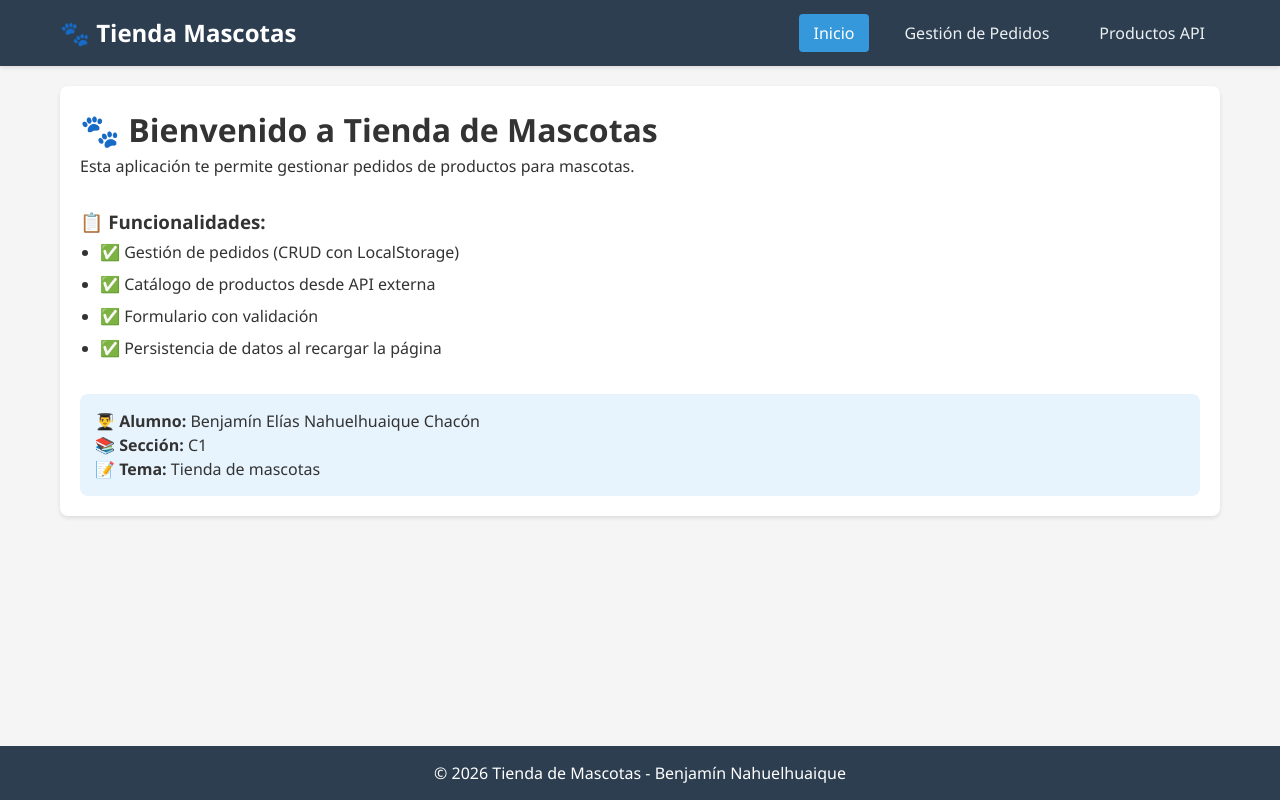
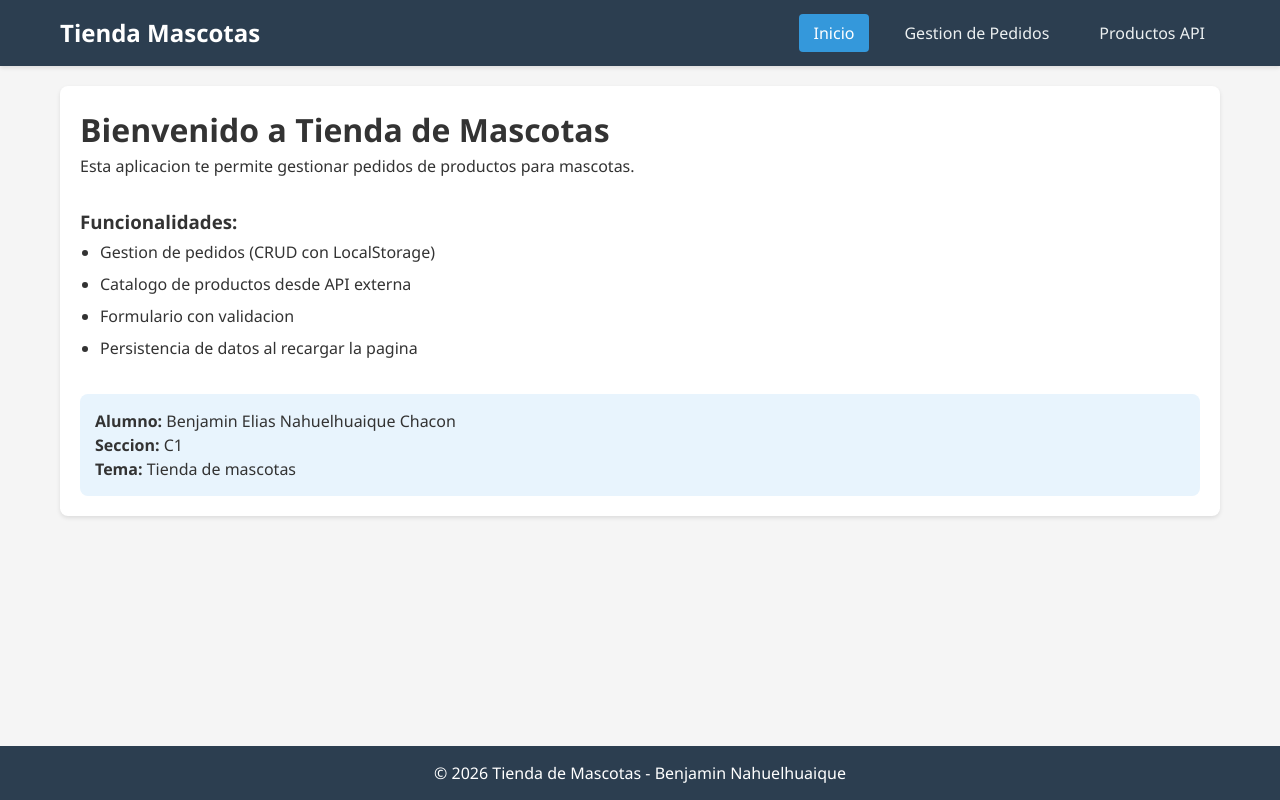
Before and after one commit to Aleluya1234/REPO-Eva3, a React (Vite) app in the folder REPO-Eva-3/: page / in a window 1280 px wide. Built offline with nearby package versions, Linux system fonts and the light colour scheme; the HTML template or start-up script is replaced by a standard one.

Commit message:
Correcion de codigo, evaluacion 3 completada a la espera de realizar el video

```diff
--- a/REPO-Eva-3/src/App.css
+++ b/REPO-Eva-3/src/App.css
@@ -32,7 +32,6 @@ footer {
   margin-top: 20px;
 }
 
-/* Estilos para las tarjetas */
 .card {
   background: white;
   border-radius: 8px;
@@ -41,7 +40,6 @@ footer {
   margin-bottom: 15px;
 }
 
-/* Estilos para el formulario */
 .form-group {
   margin-bottom: 15px;
 }
--- a/REPO-Eva-3/src/App.jsx
+++ b/REPO-Eva-3/src/App.jsx
@@ -18,7 +18,7 @@ function App() {
           </Routes>
         </main>
         <footer>
-          <p>© 2026 Tienda de Mascotas - Benjamín Nahuelhuaique</p>
+          <p>© 2026 Tienda de Mascotas - Benjamin Nahuelhuaique</p>
         </footer>
       </div>
     </BrowserRouter>
--- a/REPO-Eva-3/src/components/FormularioPedido.jsx
+++ b/REPO-Eva-3/src/components/FormularioPedido.jsx
@@ -11,7 +11,6 @@ function FormularioPedido({ onGuardar, pedidoEditando, onCancelar }) {
 
   const [errores, setErrores] = useState({});
 
-  // Si hay un pedido para editar, cargar sus datos
   useEffect(() => {
     if (pedidoEditando) {
       setFormData({
@@ -24,14 +23,12 @@ function FormularioPedido({ onGuardar, pedidoEditando, onCancelar }) {
     }
   }, [pedidoEditando]);
 
-  // Manejar cambios en los inputs
   const handleChange = (e) => {
     const { name, value } = e.target;
     setFormData({
       ...formData,
       [name]: value
     });
-    // Limpiar error del campo cuando el usuario escribe
     if (errores[name]) {
       setErrores({
         ...errores,
@@ -40,7 +37,6 @@ function FormularioPedido({ onGuardar, pedidoEditando, onCancelar }) {
     }
   };
 
-  // Validar formulario
   const validar = () => {
     const nuevosErrores = {};
 
@@ -64,13 +60,11 @@ function FormularioPedido({ onGuardar, pedidoEditando, onCancelar }) {
     return Object.keys(nuevosErrores).length === 0;
   };
 
-  // Manejar envío del formulario
   const handleSubmit = (e) => {
     e.preventDefault();
 
     if (validar()) {
       onGuardar(formData);
-      // Limpiar formulario si no es edición
       if (!pedidoEditando) {
         setFormData({
           cliente: '',
--- a/REPO-Eva-3/src/components/ListaPedidos.jsx
+++ b/REPO-Eva-3/src/components/ListaPedidos.jsx
@@ -42,14 +42,14 @@ function ListaPedidos({ pedidos, onEditar, onEliminar }) {
                   onClick={() => onEditar(pedido)}
                   style={{ marginRight: '5px', padding: '5px 10px', fontSize: '12px' }}
                 >
-                  ✏️
+                  Editar
                 </button>
                 <button
                   className="btn btn-danger"
                   onClick={() => onEliminar(pedido.id)}
                   style={{ padding: '5px 10px', fontSize: '12px' }}
                 >
-                  🗑️
+                  Eliminar
                 </button>
               </td>
             </tr>
--- a/REPO-Eva-3/src/components/Navbar.jsx
+++ b/REPO-Eva-3/src/components/Navbar.jsx
@@ -6,7 +6,7 @@ function Navbar() {
     <nav className="navbar">
       <div className="nav-container">
         <div className="nav-logo">
-          🐾 Tienda Mascotas
+          Tienda Mascotas
         </div>
         <ul className="nav-links">
           <li>
@@ -16,7 +16,7 @@ function Navbar() {
           </li>
           <li>
             <NavLink to="/gestion" className={({ isActive }) => isActive ? 'active' : ''}>
-              Gestión de Pedidos
+              Gestion de Pedidos
             </NavLink>
           </li>
           <li>
--- a/REPO-Eva-3/src/components/TarjetaProducto.jsx
+++ b/REPO-Eva-3/src/components/TarjetaProducto.jsx
@@ -26,7 +26,7 @@ function TarjetaProducto({ producto }) {
         {producto.descripcion}
       </p>
       <p style={{ fontSize: '14px', marginBottom: '5px' }}>
-        <strong>Categoría:</strong> {producto.categoria}
+        <strong>Categoria:</strong> {producto.categoria}
       </p>
       <p style={{ fontSize: '18px', fontWeight: 'bold', color: '#2c3e50', marginBottom: '8px' }}>
         ${producto.precio.toLocaleString()}
@@ -39,7 +39,7 @@ function TarjetaProducto({ producto }) {
           color: 'white',
           fontSize: '12px'
         }}>
-          {producto.disponible ? '✅ Disponible' : '❌ No disponible'}
+          {producto.disponible ? 'Disponible' : 'No disponible'}
         </span>
       </p>
     </div>
--- a/REPO-Eva-3/src/pages/Gestion.jsx
+++ b/REPO-Eva-3/src/pages/Gestion.jsx
@@ -6,7 +6,6 @@ function Gestion() {
   const [pedidos, setPedidos] = useState([]);
   const [pedidoEditando, setPedidoEditando] = useState(null);
 
-  // Cargar pedidos desde LocalStorage al iniciar
   useEffect(() => {
     const pedidosGuardados = localStorage.getItem('pedidos');
     if (pedidosGuardados) {
@@ -14,12 +13,10 @@ function Gestion() {
     }
   }, []);
 
-  // Guardar pedidos en LocalStorage cuando cambien
   useEffect(() => {
     localStorage.setItem('pedidos', JSON.stringify(pedidos));
   }, [pedidos]);
 
-  // Agregar nuevo pedido
   const agregarPedido = (nuevoPedido) => {
     const pedidoConId = {
       ...nuevoPedido,
@@ -28,7 +25,6 @@ function Gestion() {
     setPedidos([...pedidos, pedidoConId]);
   };
 
-  // Actualizar pedido existente
   const actualizarPedido = (pedidoActualizado) => {
     setPedidos(pedidos.map(p =>
       p.id === pedidoActualizado.id ? pedidoActualizado : p
@@ -36,24 +32,22 @@ function Gestion() {
     setPedidoEditando(null);
   };
 
-  // Eliminar pedido
   const eliminarPedido = (id) => {
-    if (window.confirm('¿Estás seguro de eliminar este pedido?')) {
+    if (window.confirm('¿Estas seguro de eliminar este pedido?')) {
       setPedidos(pedidos.filter(p => p.id !== id));
     }
   };
 
-  // Seleccionar pedido para editar
   const editarPedido = (pedido) => {
     setPedidoEditando(pedido);
   };
 
   return (
     <div>
-      <h2>📦 Gestión de Pedidos</h2>
+      <h2>Gestion de Pedidos</h2>
 
       <div className="card">
-        <h3>{pedidoEditando ? '✏️ Editar Pedido' : '➕ Nuevo Pedido'}</h3>
+        <h3>{pedidoEditando ? 'Editar Pedido' : 'Nuevo Pedido'}</h3>
         <FormularioPedido
           onGuardar={pedidoEditando ? actualizarPedido : agregarPedido}
           pedidoEditando={pedidoEditando}
@@ -62,7 +56,7 @@ function Gestion() {
       </div>
 
       <div className="card">
-        <h3>📋 Lista de Pedidos ({pedidos.length})</h3>
+        <h3>Lista de Pedidos ({pedidos.length})</h3>
         <ListaPedidos
           pedidos={pedidos}
           onEditar={editarPedido}
--- a/REPO-Eva-3/src/pages/Inicio.jsx
+++ b/REPO-Eva-3/src/pages/Inicio.jsx
@@ -1,23 +1,23 @@
 function Inicio() {
   return (
     <div className="card">
-      <h1>🐾 Bienvenido a Tienda de Mascotas</h1>
-      <p>Esta aplicación te permite gestionar pedidos de productos para mascotas.</p>
+      <h1>Bienvenido a Tienda de Mascotas</h1>
+      <p>Esta aplicacion te permite gestionar pedidos de productos para mascotas.</p>
 
       <div style={{ marginTop: '30px' }}>
-        <h3>📋 Funcionalidades:</h3>
+        <h3>Funcionalidades:</h3>
         <ul style={{ marginLeft: '20px', lineHeight: '2' }}>
-          <li>✅ Gestión de pedidos (CRUD con LocalStorage)</li>
-          <li>✅ Catálogo de productos desde API externa</li>
-          <li>✅ Formulario con validación</li>
-          <li>✅ Persistencia de datos al recargar la página</li>
+          <li>Gestion de pedidos (CRUD con LocalStorage)</li>
+          <li>Catalogo de productos desde API externa</li>
+          <li>Formulario con validacion</li>
+          <li>Persistencia de datos al recargar la pagina</li>
         </ul>
       </div>
 
       <div style={{ marginTop: '30px', padding: '15px', background: '#e8f4fd', borderRadius: '8px' }}>
-        <p><strong>👨‍🎓 Alumno:</strong> Benjamín Elías Nahuelhuaique Chacón</p>
-        <p><strong>📚 Sección:</strong> C1</p>
-        <p><strong>📝 Tema:</strong> Tienda de mascotas</p>
+        <p><strong>Alumno:</strong> Benjamin Elias Nahuelhuaique Chacon</p>
+        <p><strong>Seccion:</strong> C1</p>
+        <p><strong>Tema:</strong> Tienda de mascotas</p>
       </div>
     </div>
   );
--- a/REPO-Eva-3/src/pages/ProductosAPI.jsx
+++ b/REPO-Eva-3/src/pages/ProductosAPI.jsx
@@ -10,7 +10,6 @@ function ProductosAPI() {
     const obtenerProductos = async () => {
       try {
         setCargando(true);
-        // AHORA USA /api EN LUGAR DE LA URL COMPLETA
         const response = await fetch('/api/productos');
 
         if (!response.ok) {
@@ -33,22 +32,22 @@ function ProductosAPI() {
 
   return (
     <div>
-      <h2>🛒 Catálogo de Productos</h2>
+      <h2>Catalogo de Productos</h2>
       <p style={{ color: '#666', marginBottom: '20px' }}>
         Productos obtenidos desde la API del profesor
       </p>
 
       {cargando && (
         <div className="card" style={{ textAlign: 'center' }}>
-          <p>⏳ Cargando productos...</p>
+          <p>Cargando productos...</p>
         </div>
       )}
 
       {error && (
         <div className="card" style={{ background: '#fde8e8', border: '1px solid #e74c3c' }}>
-          <p style={{ color: '#e74c3c' }}>❌ Error al obtener datos: {error}</p>
+          <p style={{ color: '#e74c3c' }}>Error al obtener datos: {error}</p>
           <p style={{ fontSize: '14px', color: '#666' }}>
-            Asegúrate que la API esté corriendo en http://127.0.0.1:8000
+            Asegurate que la API este corriendo en http://127.0.0.1:8000
           </p>
         </div>
       )}
```
Also changed, not shown: 1 other file (tests, documents, lock files or other folders).
